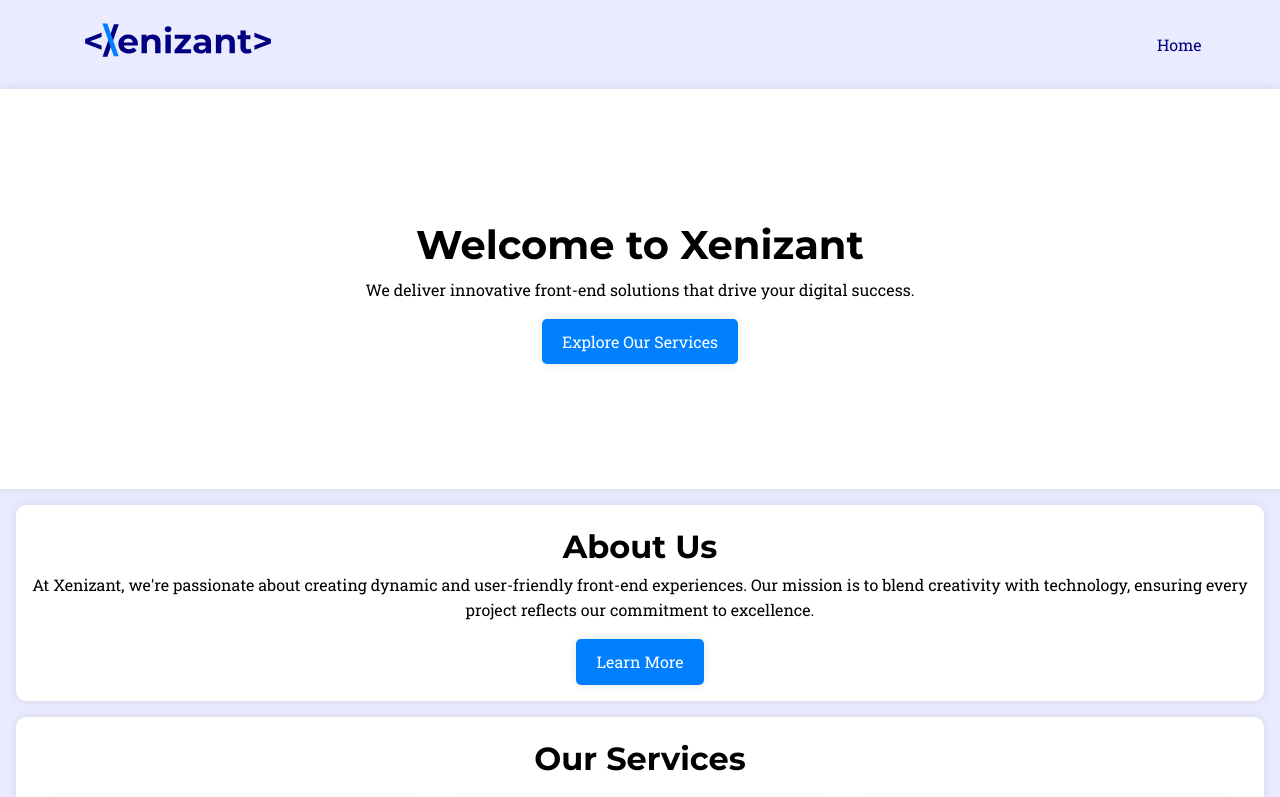
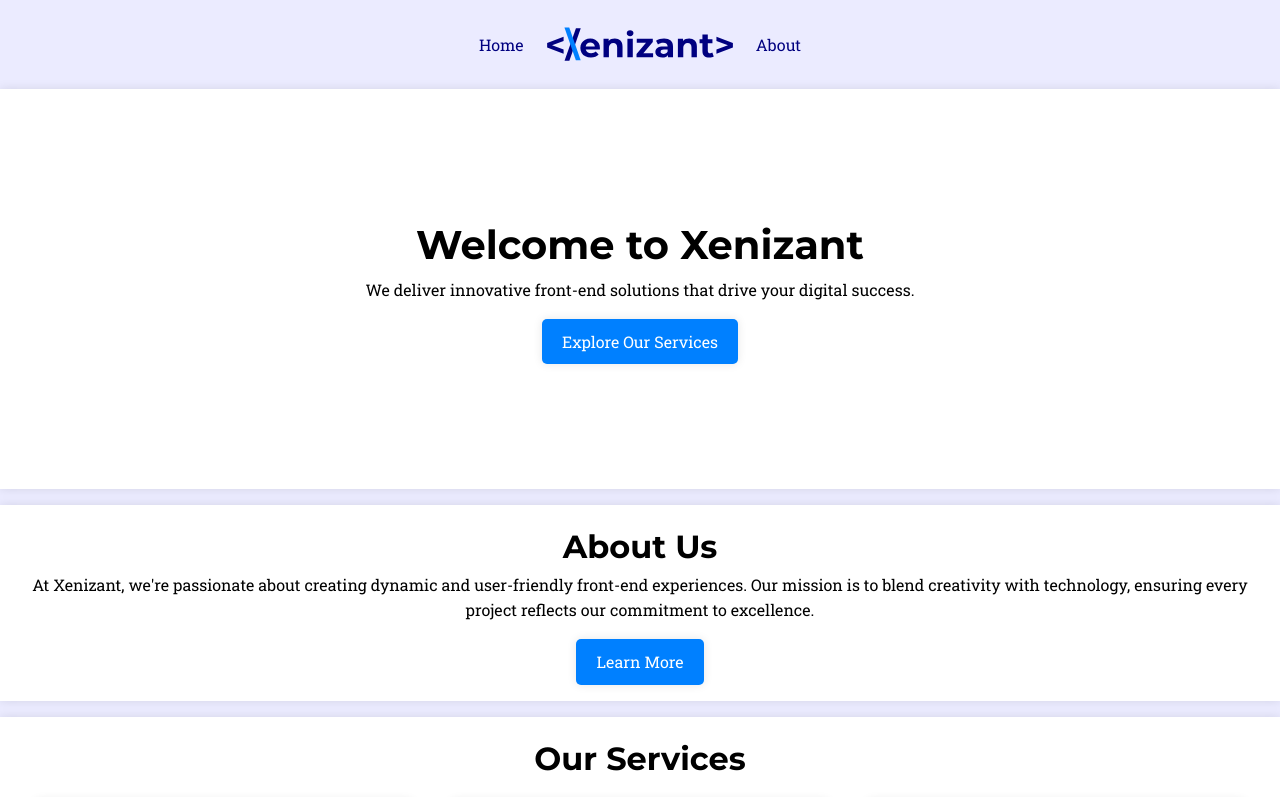
Before and after one commit to xenizant/xenizant.github.io, a plain HTML site: page index.html in a window 1280 px wide. Shown: the top 797 px of the page. Drawn offline with Linux system fonts and the light colour scheme.

Commit message:
Remove section side margins

```diff
--- a/index.html
+++ b/index.html
@@ -12,10 +12,15 @@
 <body class="body">
     <header class="header">
         <div class="header__container">
+            <nav class="menu">
+                <ul class="menu__list">
+                    <li class="menu__item"><a class="menu__link" href="index.html">Home</a></li>
+                </ul>
+            </nav>
             <a href="index.html"><img class="header__image" src="images/header-logo.svg" alt="Xenizant logo"></a>
             <nav class="menu">
                 <ul class="menu__list">
-                    <li class="menu__item"><a class="menu__link" href="index.html">Home</a></li>
+                    <li class="menu__item"><a class="menu__link" href="">About</a></li>
                 </ul>
             </nav>
         </div>
--- a/style.css
+++ b/style.css
@@ -39,13 +39,15 @@ h6 {font-size: 1em;}
 .header__container {
     align-items: center;
     display: flex;
-    justify-content: space-between;
+    justify-content: center;
     margin: auto;
     width: 90%;
 }
 
 .header__image {
     height: 50px;
+    position: relative;
+    top: 4px;
 }
 
 .menu__list {
@@ -53,7 +55,7 @@ h6 {font-size: 1em;}
 }
 
 .menu__item {
-    margin-left: 2em;
+    margin: 0 1em;
 }
 
 .menu__link {
@@ -76,9 +78,8 @@ h6 {font-size: 1em;}
 
 .section {
     background-color: var(--color-white);
-    border-radius: 10px;
     box-shadow: 0 0 10px rgba(0, 0, 0, 0.1);
-    margin: 1em 1em 0;
+    margin: 1em 0 0;
     padding: 1em;
 }
 
```
